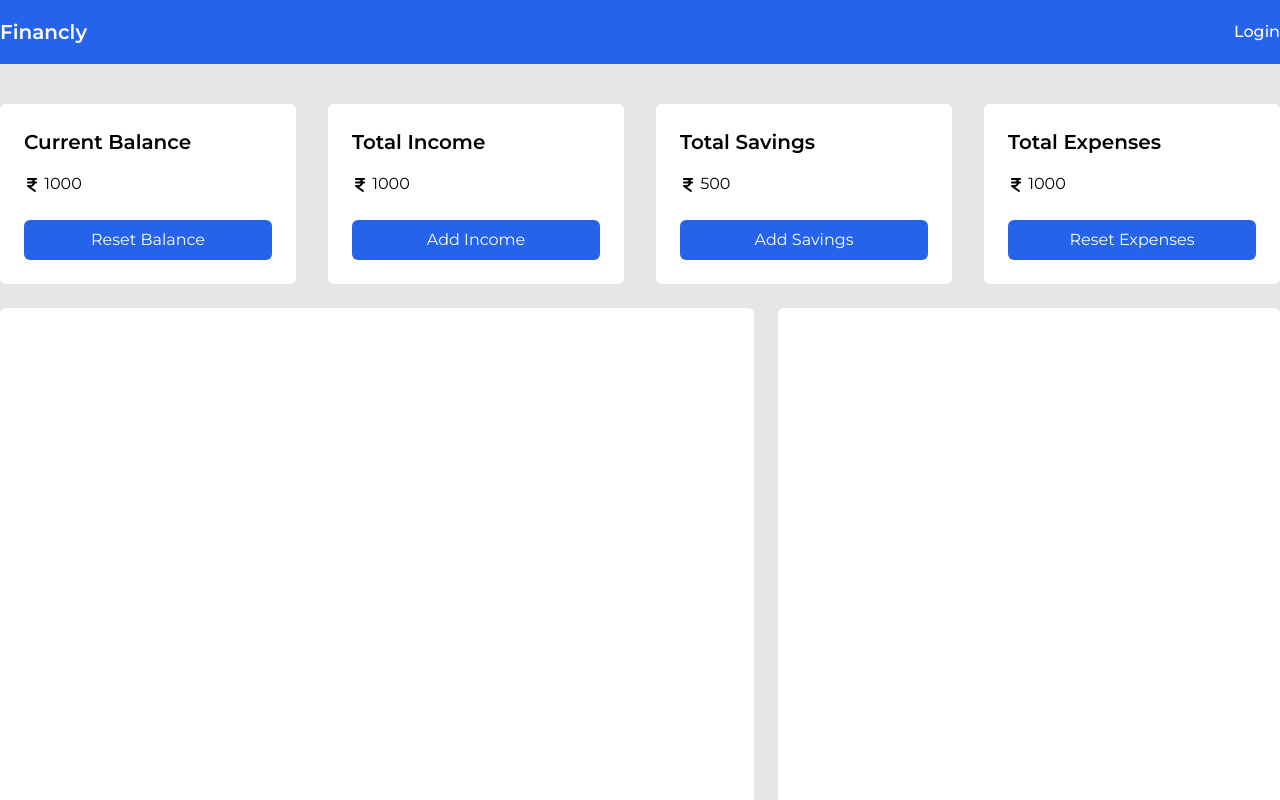
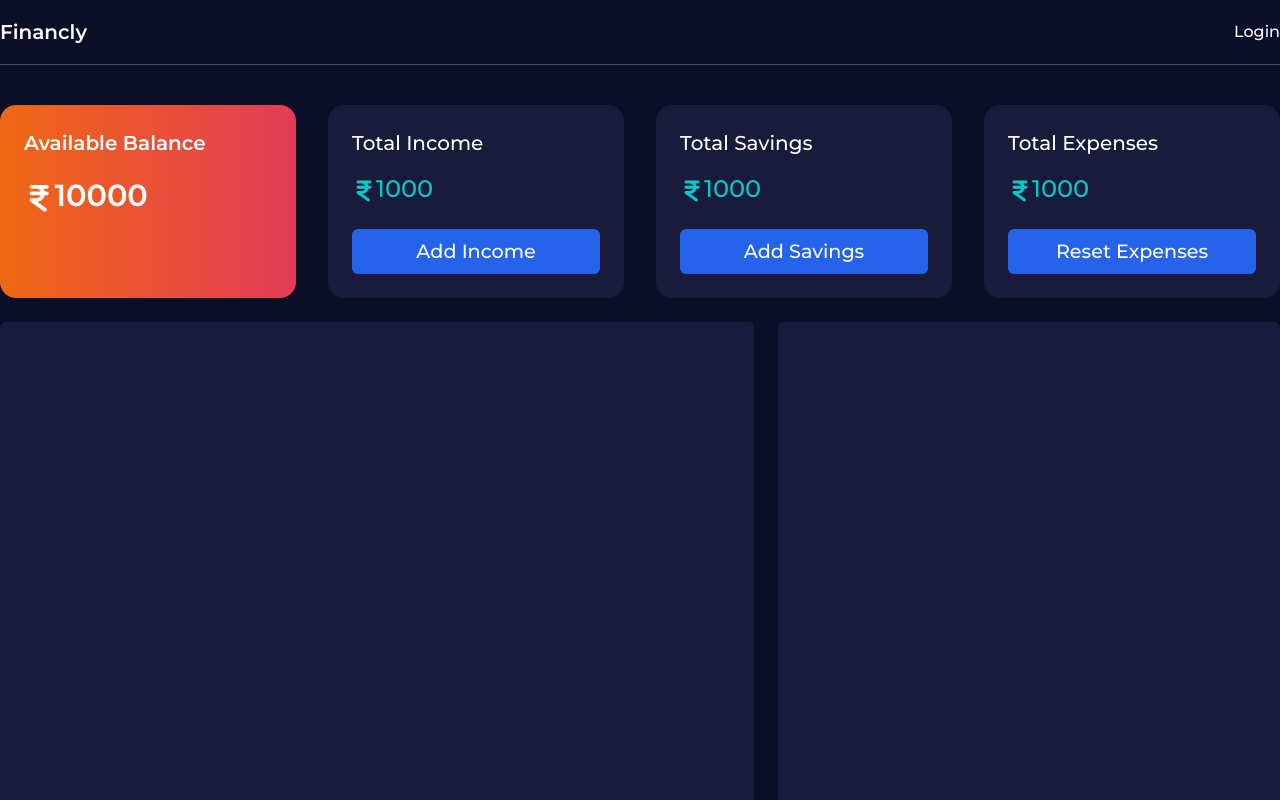
Before and after one commit to krishna-singha/Finance-Tracker, a React (Vite) app in the folder client/: page / in a window 1280 px wide. Shown: the top 800 px of the page. Built offline with nearby package versions, Linux system fonts and the light colour scheme; no server answers.

Commit message:
updated theme

```diff
--- a/client/index.html
+++ b/client/index.html
@@ -4,7 +4,8 @@
     <meta charset="UTF-8" />
     <link rel="icon" type="image/svg+xml" href="/vite.svg" />
     <meta name="viewport" content="width=device-width, initial-scale=1.0" />
-    <title>Library Management</title>
+    <title>Financly</title>
+
   </head>
   <body>
     <div id="root"></div>
--- /dev/null
+++ b/client/src/components/AvailableBalance.jsx
@@ -0,0 +1,14 @@
+import { FaIndianRupeeSign } from "react-icons/fa6";
+
+const AvailableBalance = () => {
+    const availableBalance = 10000.00;
+
+    return (
+        <div className="h-full bg-red text-white p-6 rounded-2xl font-[600]">
+            <h2 className="font-[600] text-xl text-[1.5rem] mb-4">Available Balance</h2>
+            <p className="text-[1.9rem]"><FaIndianRupeeSign className="inline-block" />{availableBalance}</p>
+        </div>
+    );
+}
+
+export default AvailableBalance;
--- a/client/src/components/Footer.jsx
+++ b/client/src/components/Footer.jsx
@@ -1,7 +1,7 @@
 const Footer = () => {
     return (
         <div className="py-4">
-            <p className="text-center">&copy; 2024 - Developed by Krishna Singha. All Rights Reserved.</p>
+            <p className="text-center text-white">&copy; 2024 - Developed by Krishna Singha. All Rights Reserved.</p>
         </div>
     )
 }
--- a/client/src/components/Template.jsx
+++ b/client/src/components/Template.jsx
@@ -5,13 +5,13 @@ import Footer from "./Footer";
 const Template = () => {
     return (
         <>
-            <header className="bg-blue-600">
+            <header className="bg-primary border-b border-[#ffe1ff47] sticky top-0">
                 <Navbar />
             </header>
             <main className="min-h-screen">
                 <Outlet />
             </main>
-            <footer className="border-t border-[#0000006a]">
+            <footer className="border-t border-[#ffe1ff47]">
                 <Footer />
             </footer>
         </>
--- /dev/null
+++ b/client/src/components/TotalExpenses.jsx
@@ -0,0 +1,14 @@
+import { FaIndianRupeeSign } from "react-icons/fa6";
+
+const TotalExpenses = () => {
+    const totalExpenses = 1000;
+    return (
+        <div className="bg-[#181C3A] text-white p-6 rounded-2xl font-[500]">
+            <h2 className="text-xl mb-4">Total Expenses</h2>
+            <p className="text-[#09C9C8] text-2xl"><FaIndianRupeeSign className="inline-block" />{totalExpenses}</p>
+            <button className="bg-blue-600 text-white w-full py-2 mt-6 rounded-md text-[1.2rem]">Reset Expenses</button>
+        </div>
+    );
+}
+
+export default TotalExpenses;
--- /dev/null
+++ b/client/src/components/TotalIncome.jsx
@@ -0,0 +1,15 @@
+import { FaIndianRupeeSign } from "react-icons/fa6";
+
+const TotalIncome = () => {
+
+    const totalIncome = 1000;
+    return (
+        <div className="bg-[#181C3A] text-white p-6 rounded-2xl font-[500]">
+            <h2 className="text-xl mb-4">Total Income</h2>
+            <p className="text-[#09C9C8] text-2xl"><FaIndianRupeeSign className="inline-block" />{totalIncome}</p>
+            <button className="bg-blue-600 text-white w-full py-2 mt-6 rounded-md text-[1.2rem]">Add Income</button>
+        </div>
+    );
+}
+
+export default TotalIncome;
--- /dev/null
+++ b/client/src/components/TotalSavings.jsx
@@ -0,0 +1,16 @@
+import { FaIndianRupeeSign } from "react-icons/fa6";
+
+const TotalSavings = () => {
+
+    const totalSavings = 1000;
+
+    return (
+        <div className="bg-[#181C3A] text-white p-6 rounded-2xl font-[500]">
+            <h2 className="text-xl mb-4">Total Savings</h2>
+            <p className="text-[#09C9C8] text-2xl"><FaIndianRupeeSign className="inline-block" />{totalSavings}</p>
+            <button className="bg-blue-600 text-white w-full py-2 mt-6 rounded-md text-[1.2rem]">Add Savings</button>
+        </div>
+    );
+}
+
+export default TotalSavings;
--- a/client/src/index.css
+++ b/client/src/index.css
@@ -14,7 +14,12 @@
 body {
     font-family: "Montserrat", sans-serif;
     scroll-behavior: smooth;
-    background-color:#e6e6e6;
+    /* background-color:#e6e6e6; */
+    background-color: #0A0F27;
+}
+
+.bg-red {
+    background: linear-gradient(to right, #F06813, #E33B57);
 }
 
 ::-webkit-scrollbar {
--- a/client/src/pages/Home.jsx
+++ b/client/src/pages/Home.jsx
@@ -1,45 +1,40 @@
-import { FaIndianRupeeSign } from "react-icons/fa6";
+import AvailableBalance from "../components/AvailableBalance";
+import TotalExpenses from "../components/TotalExpenses";
+import TotalSavings from "../components/TotalSavings";
+import TotalIncome from "../components/TotalIncome";
 
 const Home = () => {
     return (
         <section className="py-10">
             <div className="max-w-[1380px] mx-auto">
-                <div className="grid grid-flow-col grid-cols-4 gap-8">
-                    <div className="bg-white p-6 rounded-md">
-                        <h2 className="font-[600] text-xl mb-4">Current Balance</h2>
-                        <p><FaIndianRupeeSign className="inline-block" /> 1000</p>
-                        <button className="bg-blue-600 text-white w-full py-2 mt-6 rounded-md">Reset Balance</button>
+                <div className="grid grid-cols-4 gap-8">
+                    <div>
+                        <AvailableBalance />
                     </div>
-                    <div className="bg-white p-6 rounded-md">
-                        <h2 className="font-[600] text-xl mb-4">Total Income</h2>
-                        <p><FaIndianRupeeSign className="inline-block" /> 1000</p>
-                        <button className="bg-blue-600 text-white w-full py-2 mt-6 rounded-md">Add Income</button>
+                    <div>
+                        <TotalIncome />
                     </div>
-                    <div className="bg-white p-6 rounded-md">
-                        <h2 className="font-[600] text-xl mb-4">Total Savings</h2>
-                        <p><FaIndianRupeeSign className="inline-block" /> 500</p>
-                        <button className="bg-blue-600 text-white w-full py-2 mt-6 rounded-md">Add Savings</button>
+                    <div>
+                        <TotalSavings />
                     </div>
-                    <div className="bg-white p-6 rounded-md">
-                        <h2 className="font-[600] text-xl mb-4">Total Expenses</h2>
-                        <p><FaIndianRupeeSign className="inline-block" /> 1000</p>
-                        <button className="bg-blue-600 text-white w-full py-2 mt-6 rounded-md">Reset Expenses</button>
-                    </div>
+                   <div>
+                        <TotalExpenses />
+                   </div>
                 </div>
                 <div className="mt-6 flex gap-6">
-                    <div className="w-[60%] h-[35rem] bg-white rounded-md">
+                    <div className="w-[60%] h-[35rem] bg-[#181C3A] rounded-md">
 
                     </div>
-                    <div className="bg-white h-[35rem] w-[40%] rounded-md">
+                    <div className="bg-[#181C3A] h-[35rem] w-[40%] rounded-md">
 
                     </div>
                 </div>
                 <div className="mt-6 flex gap-6 justify-between">
                     <div className="w-full">
-                        <input type="search" placeholder="Search by Name" className="px-4 py-2 w-full rounded-md" />
+                        <input type="search" placeholder="Search by Name" className="px-4 py-2 w-full rounded-md bg-[#181C3A]" />
                     </div>
                     <div>
-                        <select name="sort" id="sort">
+                        <select name="sort" id="sort" className="bg-[#181C3A]">
                             <option value="all">All</option>
                             <option value="Income">Income</option>
                             <option value="Expenses">Expenses</option>
--- a/client/tailwind.config.js
+++ b/client/tailwind.config.js
@@ -7,10 +7,8 @@ export default {
   theme: {
     extend: {
       colors: {
-        primary: "#008080",   //Background Color: Teal
-        seconday: "#FF6F61", //Active Link/Highlight Color: Coral
-        tertiary: "#333333"
-      }
+        primary: "#0A0F27",
+      },
     },
   },
   plugins: [],
```
